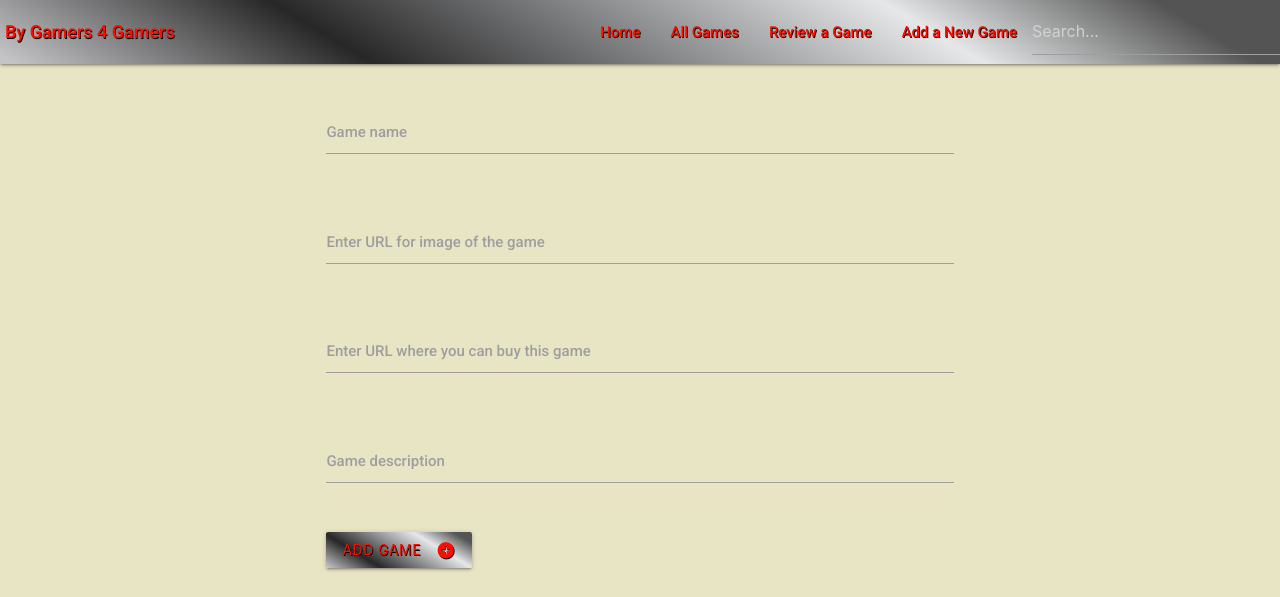
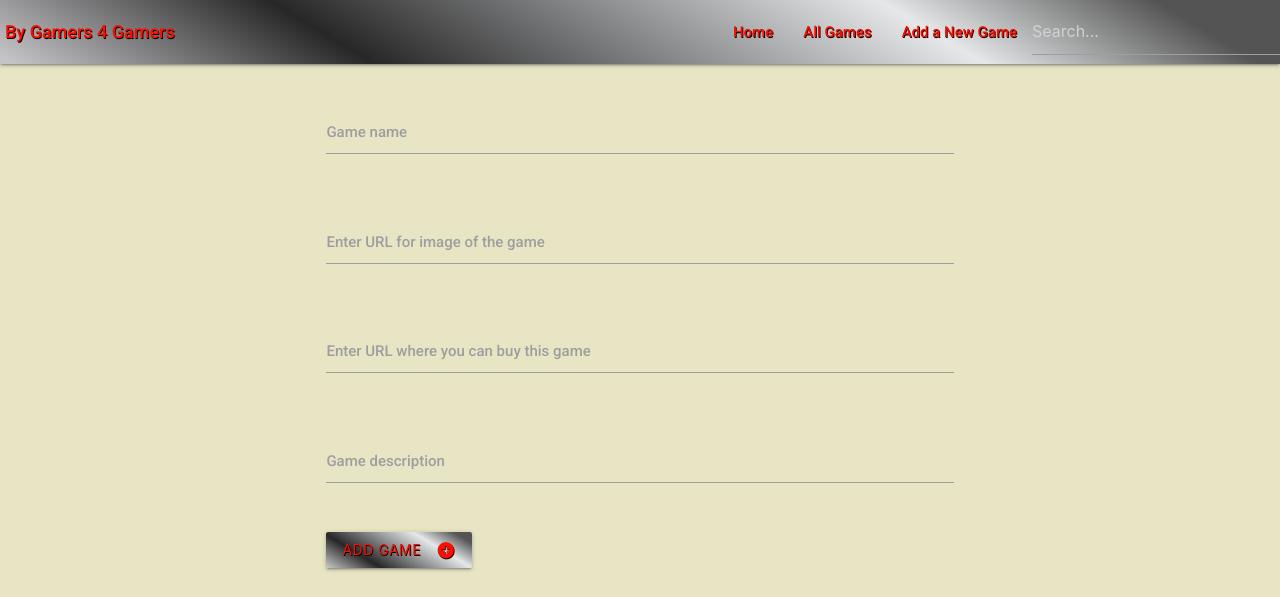
Before and after one commit to teppm/MS3-Project, a Flask app: page /add_game in a window 1280 px wide. Shown: the top 597 px of the page. Run offline with Flask 2, Linux system fonts and the light colour scheme; data that the repository does not hold is empty; some libraries are stand-ins or nearby versions.

Commit message:
removed review games from navbar

```diff
--- a/templates/base.html
+++ b/templates/base.html
@@ -26,7 +26,6 @@
                     <ul id="nav-mobile" class="right hide-on-med-and-down">
                         <li><a href="{{ url_for('home') }}">Home</a></li>
                         <li><a href="{{ url_for('all_games') }}">All Games</a></li>
-                        <li><a href="{{ url_for('add_review') }}">Review a Game</a></li>
                         <li><a href="{{ url_for('add_game') }}">Add a New Game</a></li>
                         <li>
                             <!--form function for search game function-->
@@ -38,7 +37,6 @@
                     <ul class="sidenav" id="mobile-demo">
                         <li><a href="{{ url_for('home') }}">Home</a></li>
                         <li><a href="{{ url_for('all_games') }}">All Games</a></li>
-                        <li><a href="{{ url_for('add_review') }}">Review a Game</a></li>
                         <li><a href="{{ url_for('add_game') }}">Add a New Game</a></li>
                         <li>
                             <form action="" method="POST">
```
